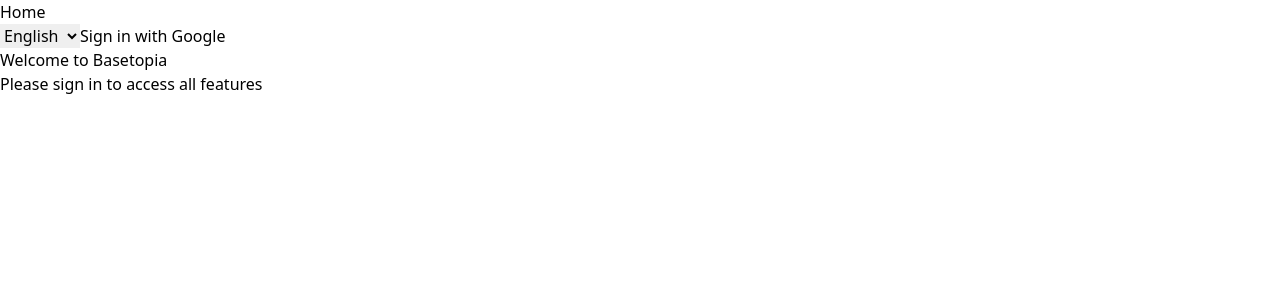
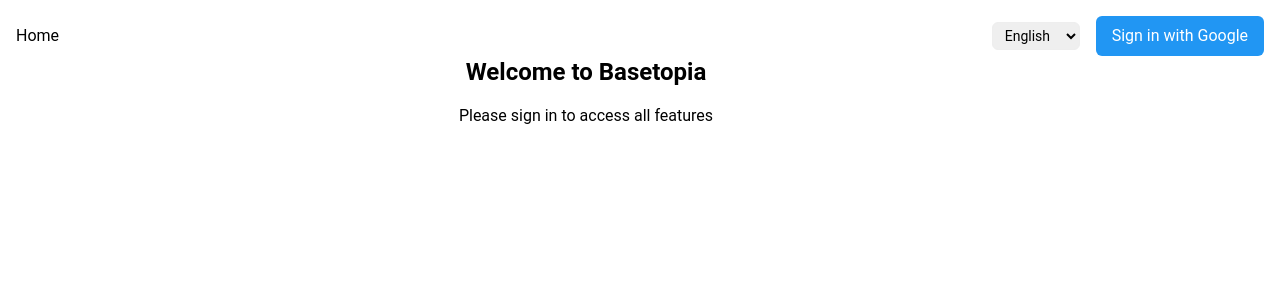
Before and after one commit to mikeguyon98/basetopia-fe, a React (Create React App) app: page / in a window 1280 px wide. Shown: the top 300 px of the page. Built offline with nearby package versions, Linux system fonts and the light colour scheme; no server answers.

Commit message:
material tailwind setup

```diff
--- a/package.json
+++ b/package.json
@@ -3,6 +3,7 @@
   "version": "0.1.0",
   "private": true,
   "dependencies": {
+    "@material-tailwind/react": "^2.1.10",
     "@testing-library/jest-dom": "^5.17.0",
     "@testing-library/react": "^13.4.0",
     "@testing-library/user-event": "^13.5.0",
--- a/tailwind.config.js
+++ b/tailwind.config.js
@@ -1,8 +1,9 @@
-/** @type {import('tailwindcss').Config} */
-module.exports = {
+const withMT = require("@material-tailwind/react/utils/withMT");
+
+module.exports = withMT({
   content: [],
   theme: {
     extend: {},
   },
   plugins: [],
-}
+});
```
Also changed, not shown: 1 other file (tests, documents, lock files or other folders).
